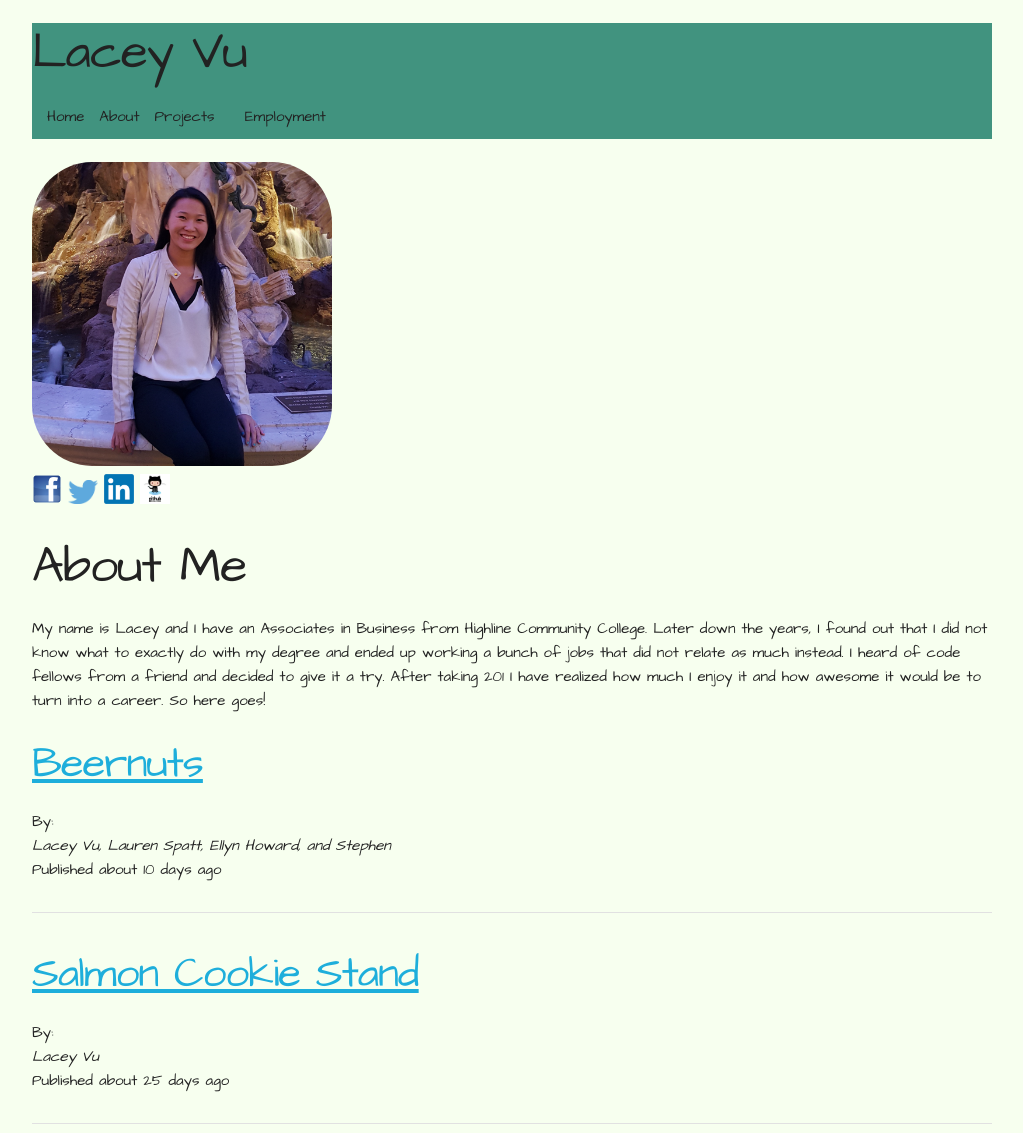
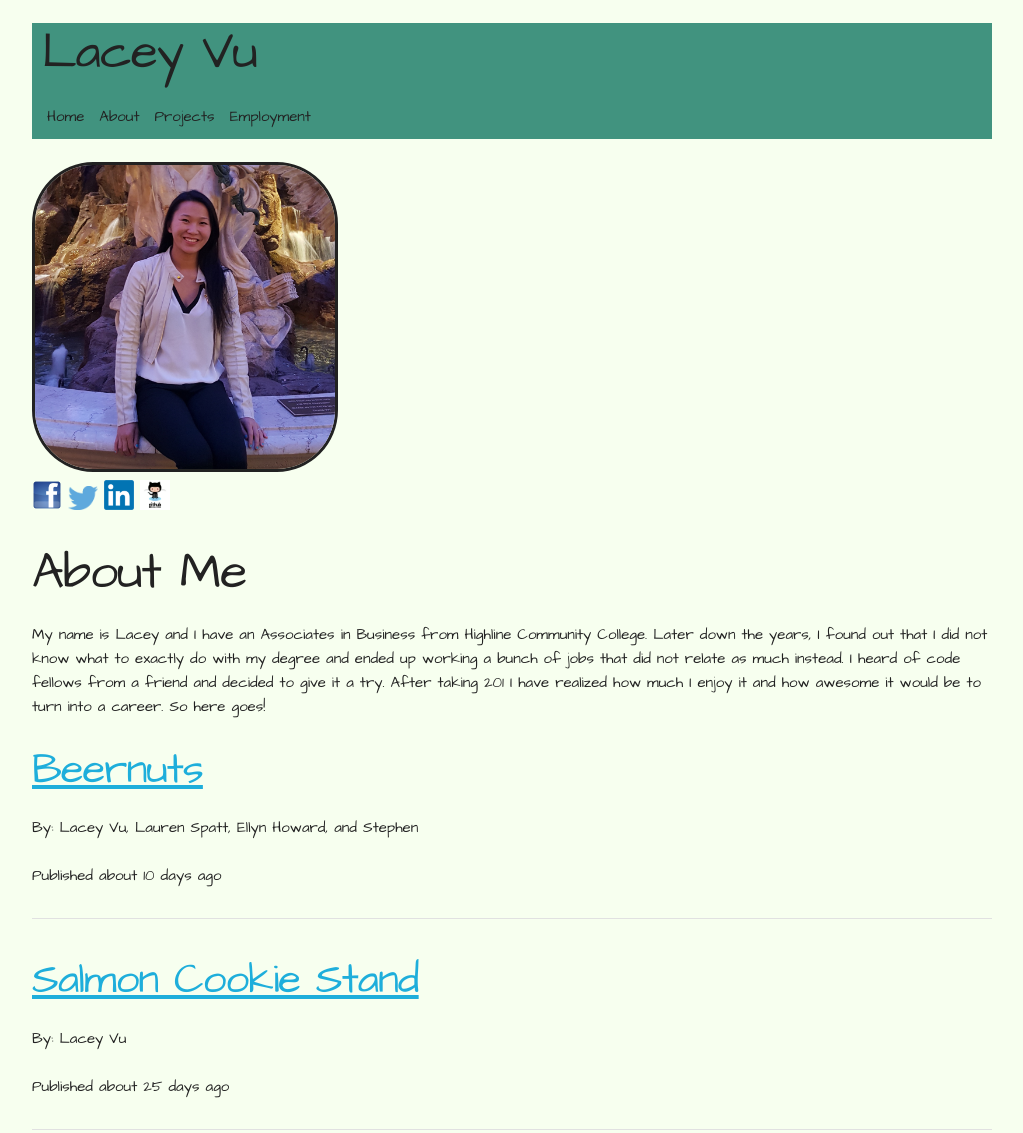
Before and after one commit to laceylin2010/code-blog, a plain HTML site: page index.html in a window 1280 px wide. Shown: the top 1133 px of the page, without its empty margins (128-1151 px from the left). Drawn offline with Linux system fonts and the light colour scheme.

Commit message:
adding css borders to images and spacing

```diff
--- a/css/base.css
+++ b/css/base.css
@@ -10,6 +10,7 @@ img {
   width: 2em;
   max-width:100%;
 
+
 }
 #wrapper {
   width: 75%;
--- a/css/layout.css
+++ b/css/layout.css
@@ -1,6 +1,9 @@
 
 .photoMe {
   width: 20em;
+  border: solid;
+  border-radius: 20%
+
 }
 .navbar {
   background-color: #41937F;
@@ -22,6 +25,6 @@
 .template2 {
   display: none;
 }
-.photoMe{
-  border-radius: 20%
+.myname{
+  padding-left: .2em;
 }
--- a/index.html
+++ b/index.html
@@ -2,7 +2,7 @@
 <html>
   <head>
     <meta charset="utf-8">
-    <meta name='viewport' content='width=device-width', initial-scale='1'>
+    <!-- <meta name='viewport' content='width=device-width', initial-scale='1'> -->
     <title>Lacey's Portfolio</title>
     <link href='css/normalize.css' type='text/css' rel='stylesheet'>
     <link href='css/skeleton.css' type='text/css' rel='stylesheet'>
@@ -17,24 +17,24 @@
   <body>
     <div id='wrapper'>
     <header class='navbar'>
-      <h1>Lacey Vu</h1>
+      <h1 class='myname'>Lacey Vu</h1>
         <nav class='navbar' >
           <ul>
             <li id='mainpage'>Home</li>
             <li id="about-me">About</li>
-            <li class='projectlink' id="projecthistory" >Projects</a><li>
-            <li class='employed' id='employedhistory' >Employment</li>
+            <li class='projectlink' id="projecthistory" >Projects</a></li>
+            <li class='employed' id='employedhistory'>Employment</li>
           </ul>
         </nav>
     </header>
+    <section class='personalinfo' class='row'>
       <img src='imgs/lacey.jpg' class='photoMe'>
-        <ul>
+        <ul class='social media'>
           <a href='https://www.facebook.com/lacelin2010'><img src='imgs/facebook.png'></a>
           <a href='https://twitter.com/LaceyVu'><img src='imgs/twitter.png'></a>
           <a href='https://www.linkedin.com/profile/view?id=AAMAABFJIagBqvNwtZ8994EGUah_0nwhuXFxaRA&trk=hp-identity-photo'><img src='imgs/linkedin.png'></a>
           <a href='https://github.com/laceylin2010'><img src='imgs/github.jpg'></a>
         </ul>
-    <section clas='container'>
     <section id='aboutme' class='bio'>
       <h1>About Me</h1>
         <p>My name is Lacey and I have an Associates in Business from Highline Community College. Later down the years, I found out that I did not know what to exactly do with my degree and ended up working a bunch of jobs that did not relate as much instead. I heard of code fellows from a friend and decided to give it a try. After taking 201 I have realized how much I enjoy it and how awesome it would be to turn into a career. So here goes!</p>
@@ -45,7 +45,7 @@
         <header>
             <div class='persProj'>
               <h2><a href=''>Title</a></h2>
-                By: <address class='authorname'> Author Name </address>
+                By: <span class='authorname'> Author Name </span><br></br>
                 Published <time class='datetime' datePublished='2000-01-01'>Published Time </time>
             </div>
         </header>
```
